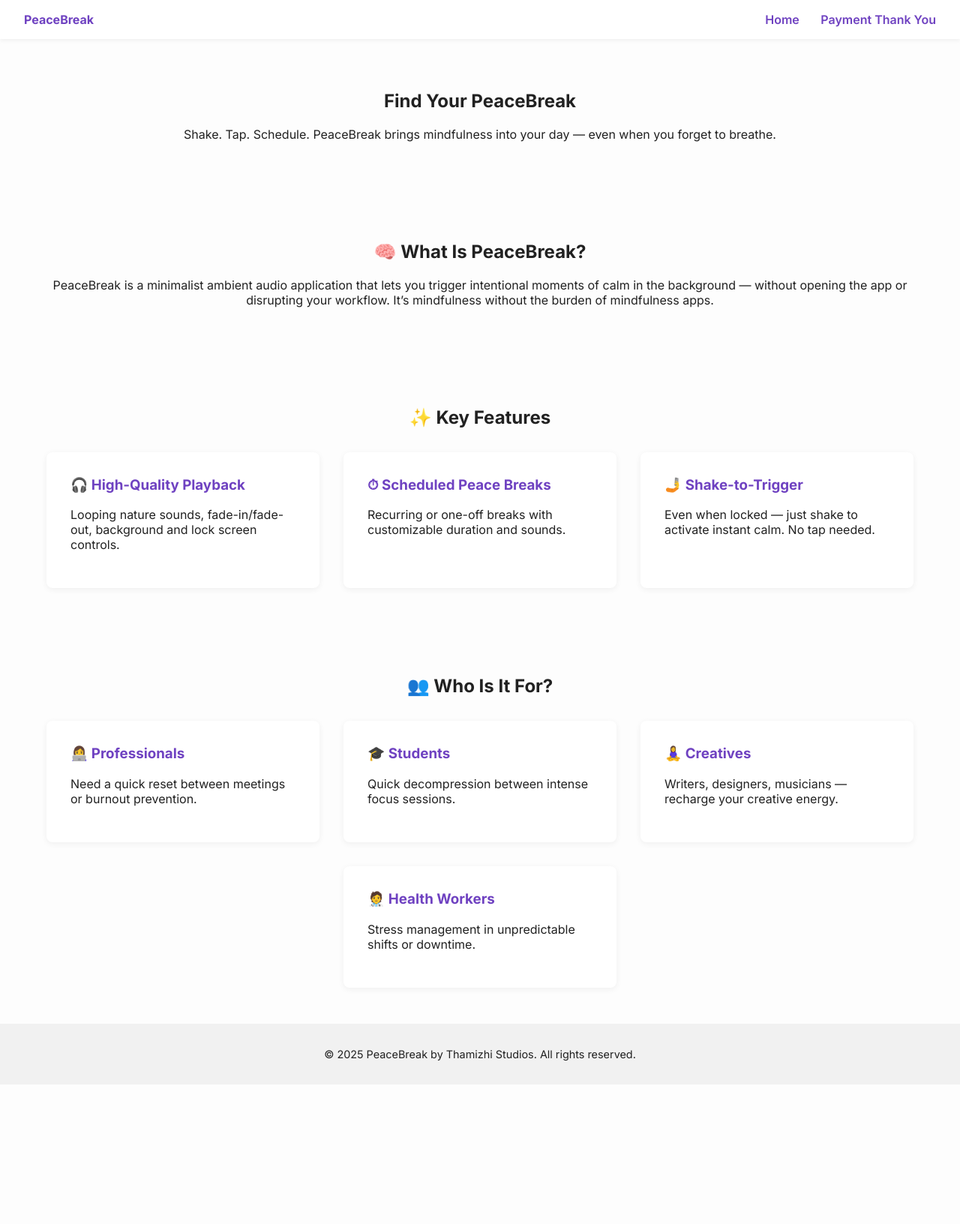
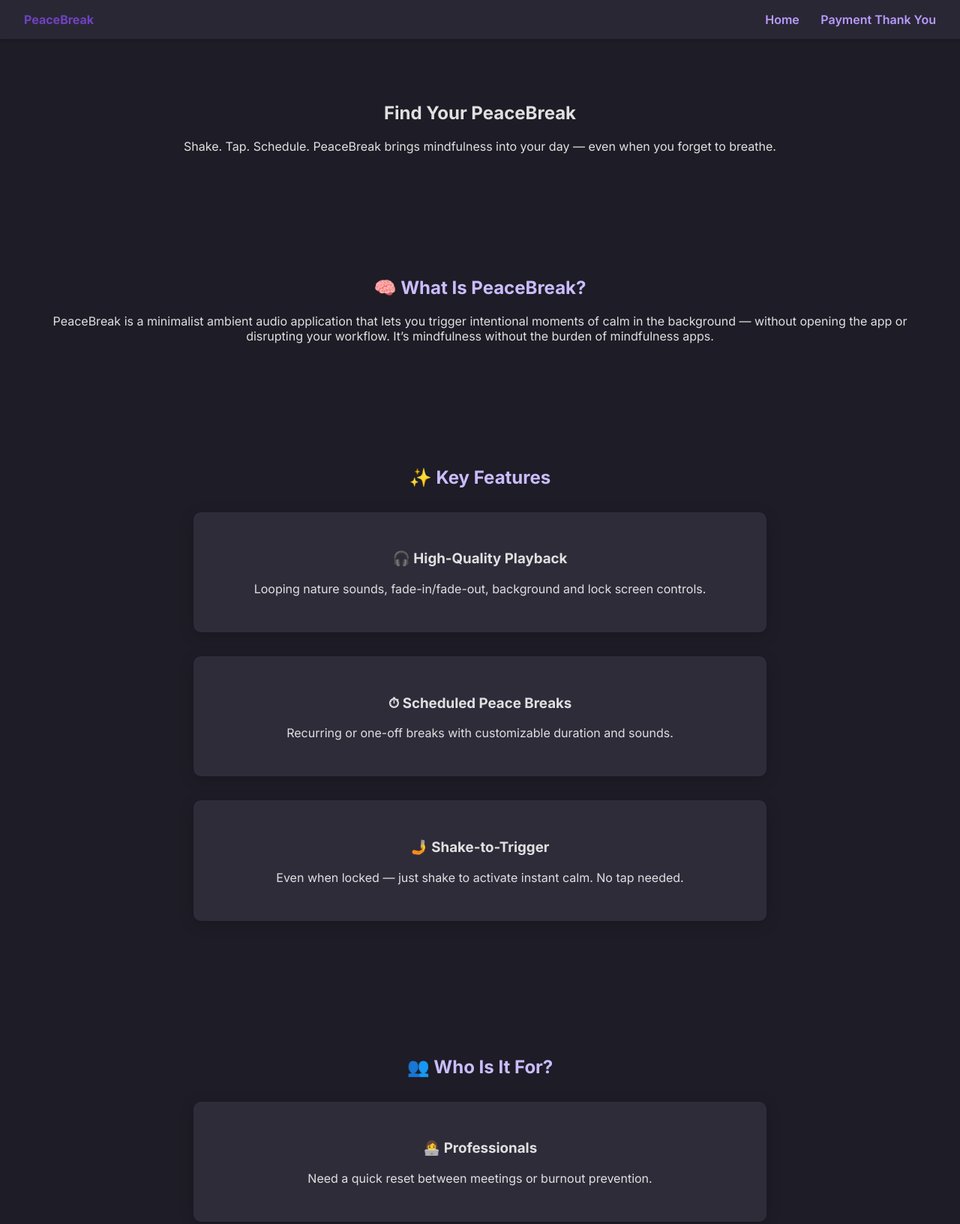
Before and after one commit to official-thamizhistudios/thamizhistudios.com, a plain HTML site: page peacebreak/index.html in a window 1280 px wide. Shown: the top 1632 px of the page at 75% size. Before the commit the page ends 1446 px from the top, so only its background shows below. Drawn offline with Linux system fonts and the light colour scheme.

Commit message:
Update index.html

```diff
--- a/peacebreak/index.html
+++ b/peacebreak/index.html
@@ -6,16 +6,84 @@
   <meta name="viewport" content="width=device-width, initial-scale=1.0"/>
   <title>PeaceBreak</title>
   <link href="https://fonts.googleapis.com/css2?family=Inter:wght@400;600;700&display=swap" rel="stylesheet">
-  <style>
-    body { margin: 0; font-family: 'Inter', sans-serif; background: #fdfdfd; color: #212121; }
-    header { background: #fff; padding: 1rem 2rem; display: flex; justify-content: space-between; align-items: center; box-shadow: 0 2px 6px rgba(0,0,0,0.06); }
-    nav a { margin-left: 1.5rem; text-decoration: none; color: #6f42c1; font-weight: 600; }
-    section { padding: 3rem 2rem; text-align: center; }
-    .features, .audience { display: flex; flex-wrap: wrap; justify-content: center; gap: 2rem; margin-top: 2rem; }
-    .card { background: #fff; padding: 2rem; border-radius: 8px; width: 300px; text-align: left; box-shadow: 0 2px 8px rgba(0,0,0,0.06); }
-    .card h3 { color: #6f42c1; margin-top: 0; }
-    footer { text-align: center; padding: 2rem; font-size: 0.9em; background: #f1f1f1; }
-  </style>
+<style>
+  body {
+    margin: 0;
+    font-family: 'Inter', sans-serif;
+    background: #1e1c26; /* deep twilight */
+    color: #e0e0e0;
+  }
+
+  header {
+    background: #2a2735;
+    padding: 1rem 2rem;
+    display: flex;
+    justify-content: space-between;
+    align-items: center;
+    box-shadow: 0 2px 5px rgba(0,0,0,0.2);
+  }
+
+  header nav a {
+    margin-left: 1.5rem;
+    text-decoration: none;
+    color: #b89bff; /* softened version of #6f42c1 */
+    font-weight: 600;
+  }
+
+  .hero {
+    text-align: center;
+    padding: 4rem 2rem;
+    background: #332f44; /* soft purple-gray */
+  }
+
+  .hero h1 {
+    font-size: 3em;
+    color: #dabaff;
+  }
+
+  .hero p {
+    font-size: 1.2em;
+    max-width: 700px;
+    margin: 1rem auto 2rem;
+    color: #d0cde1;
+  }
+
+  .hero a {
+    background: #6f42c1;
+    color: #fff;
+    padding: 0.8rem 1.5rem;
+    border-radius: 5px;
+    text-decoration: none;
+    font-weight: 600;
+  }
+
+  section {
+    padding: 4rem 2rem;
+    text-align: center;
+  }
+
+  .card {
+    background: #2f2c3a;
+    max-width: 700px;
+    margin: 2rem auto;
+    padding: 2rem;
+    border-radius: 10px;
+    box-shadow: 0 4px 20px rgba(0,0,0,0.2);
+  }
+
+  h2 {
+    color: #cabdff;
+  }
+
+  footer {
+    text-align: center;
+    padding: 2rem;
+    font-size: 0.9em;
+    background: #25232e;
+    color: #aaa;
+  }
+</style>
+
 </head>
 <body>
   <header>
```
